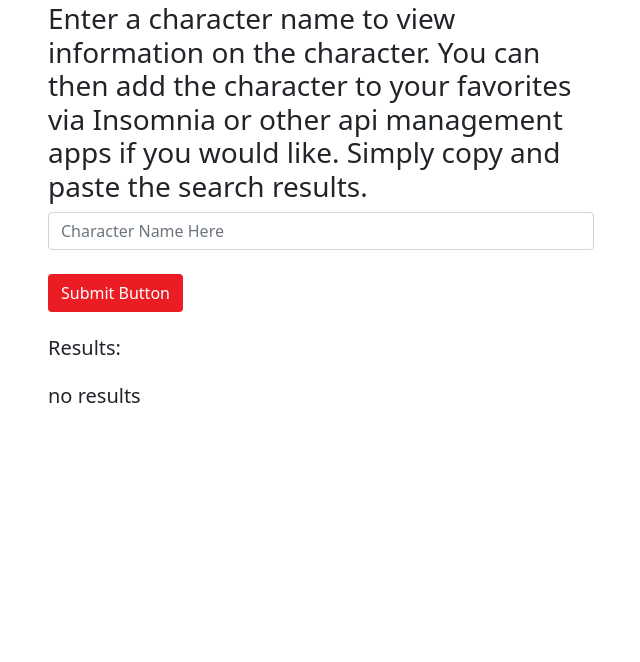
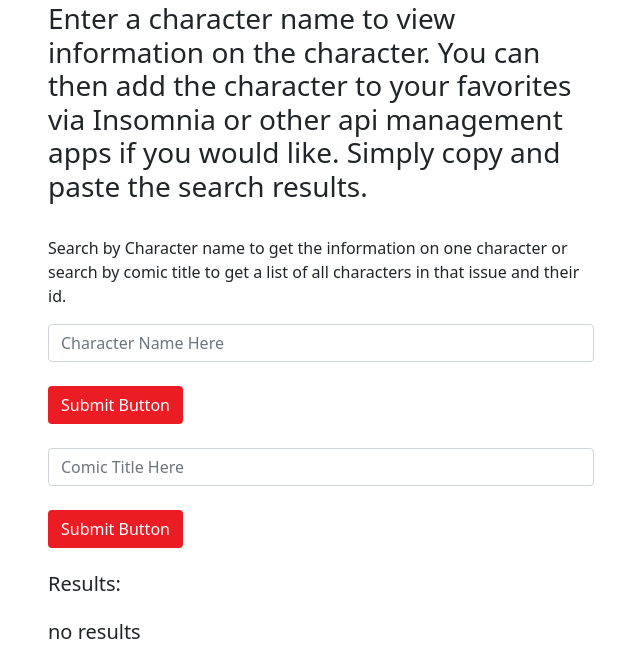
Before and after one commit to Zevv3/Marvel_Project, a Flask app: page /search/searchcharacters in a window 1280 px wide. Shown: the part 138-800 px from the top of the page, without its empty margins (34-674 px from the left). Run offline with Flask 3, Linux system fonts and the light colour scheme; some libraries are stand-ins or nearby versions.

Commit message:
added comic title search functionality

```diff
--- a/marvel_inventory/forms.py
+++ b/marvel_inventory/forms.py
@@ -17,5 +17,8 @@ class UserSigninForm(FlaskForm):
 
 # We will also want a class for the api requests so the user can search for a character or comic
 class SearchCharactersForm(FlaskForm):
-    charname = StringField('charname', validators=[DataRequired()])
+    # Search by name
+    charName = StringField('Character Name')
+    comicTitle = StringField('Comic Title')
+
     submit_button = SubmitField()
--- a/marvel_inventory/search/routes.py
+++ b/marvel_inventory/search/routes.py
@@ -25,28 +25,48 @@ def searchCharacters():
     # api call
     try:
         if form.validate_on_submit():
-            charname = form.charname.data
+            charname = form.charName.data
+            comictitle = form.comicTitle.data
             # The marvel api has this handy class that makes api calls for you
             # In the 'test.py' file, you can see how I went about figuring out the api calls if you want
             m = Marvel(PUBLIC_KEY=pub_key, PRIVATE_KEY=priv_key)
             characters = m.characters
-            data = characters.all(nameStartsWith=charname)['data']['results']
-            # gather info
-            id = data[0]['id']
-            name = data[0]['name']
-            desc = data[0]['description']
-            num_comics = data[0]['comics']['available']
-            num_series = data[0]['series']['available']
-            num_stories = data[0]['stories']['available']
-            # add info to dict
-            results = {
-                "id": id,
-                "name": name,
-                "desc": desc,
-                "num_comics": num_comics,
-                "num_series": num_series,
-                "num_stories": num_stories
-            }
+            if charname:
+                data = characters.all(nameStartsWith=charname)['data']['results']
+                # gather info
+                id = data[0]['id']
+                name = data[0]['name']
+                desc = data[0]['description']
+                num_comics = data[0]['comics']['available']
+                num_series = data[0]['series']['available']
+                num_stories = data[0]['stories']['available']
+                # add info to dict
+                results = {
+                    "id": id,
+                    "name": name,
+                    "desc": desc,
+                    "num_comics": num_comics,
+                    "num_series": num_series,
+                    "num_stories": num_stories
+                }
+            elif comictitle:
+                # We want the character id as well as the name
+                # First we have to get the comic id
+                comics = m.comics
+                comicid = comics.all(titleStartsWith=comictitle)['data']['results'][0]['id']
+                # Then we get the list of characters using that id
+                data = characters.all(comics=comicid)['data']['results']
+                charDict = {}
+                if len(data) == 0:
+                    charDict['no'] = 'results'
+                for i in range(len(data)):
+                    name = data[i]['name']
+                    id = data[i]['id']
+                    charDict[name] = id
+                results = charDict
+                # Unfortunately, it looks like the api has an empty list of characters for a lot of comics
+                # for testing, 'amazing' will give you spider-man
+
 
             # converts dictionary to a string with "" which is what insomnia needs
             results = json.dumps(results)
--- a/marvel_inventory/search/search_templates/characters_search.html
+++ b/marvel_inventory/search/search_templates/characters_search.html
@@ -8,6 +8,10 @@
     <div class="row">
         <aside class="col-12 col-md-6">
             <h3>Enter a character name to view information on the character. You can then add the character to your favorites via Insomnia or other api management apps if you would like. Simply copy and paste the search results.</h3>
+            <br>
+            <p>
+                Search by Character name to get the information on one character or search by comic title to get a list of all characters in that issue and their id.
+            </p>
             {% include 'searchcharactersform.html' %}
             <br>
             <h5>Results:<br><br>
--- a/marvel_inventory/templates/searchcharactersform.html
+++ b/marvel_inventory/templates/searchcharactersform.html
@@ -2,9 +2,20 @@
     {{ form.hidden_tag() }}
     <div class="form-group">
         <fieldset id="charname-field">
-            {{ form.charname(class = "form-control", placeholder = "Character Name Here") }}
+            {{ form.charName(class = "form-control", placeholder = "Character Name Here") }}
             <br>
             {{ form.submit_button(class="btn btn-block") }}
         </fieldset>
     </div>
 </form>
+<form method = 'POST'>
+    {{ form.hidden_tag() }}
+    <div class="form-group">
+        <fieldset id="charname-field">
+            <br>
+            {{ form.comicTitle(class = "form-control", placeholder = "Comic Title Here") }}
+            <br>
+            {{ form.submit_button(class="btn btn-block") }}
+        </fieldset>
+    </div>
+</form>
```
Also changed, not shown: test/test.py (+22 -4 lines).
